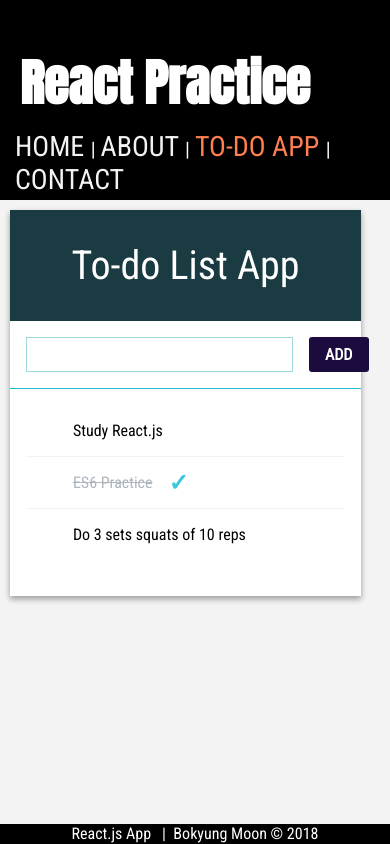
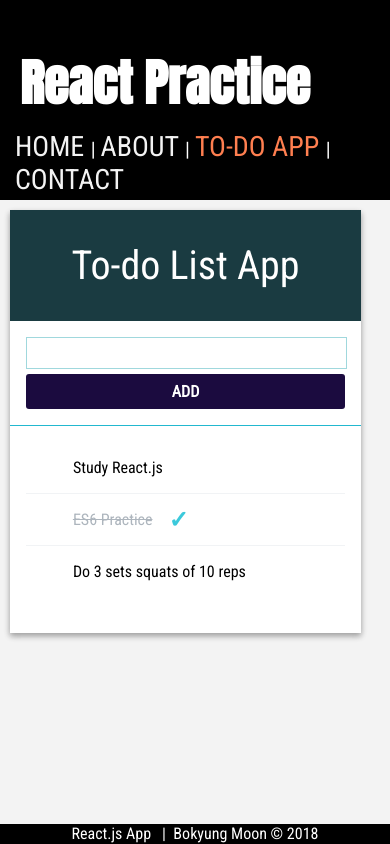
Before and after one commit to bmoon4/react, a React (Create React App) app: page /todolist in a window 390 px wide. Built offline with nearby package versions, Linux system fonts and the light colour scheme.

Commit message:
Form size fixed

```diff
--- a/src/todoList/Form.css
+++ b/src/todoList/Form.css
@@ -28,6 +28,18 @@
 
 @media only screen and (max-width: 500px) {
   .form {
+    display: inline;
+  }
+
+  .form input {
     width: 100%;
+    height: 30px;
+    margin-bottom: 5px;
+  }
+
+  .create-button {
+    text-align: center;
+    width: 90%;
+    margin: auto;
   }
 }
```
